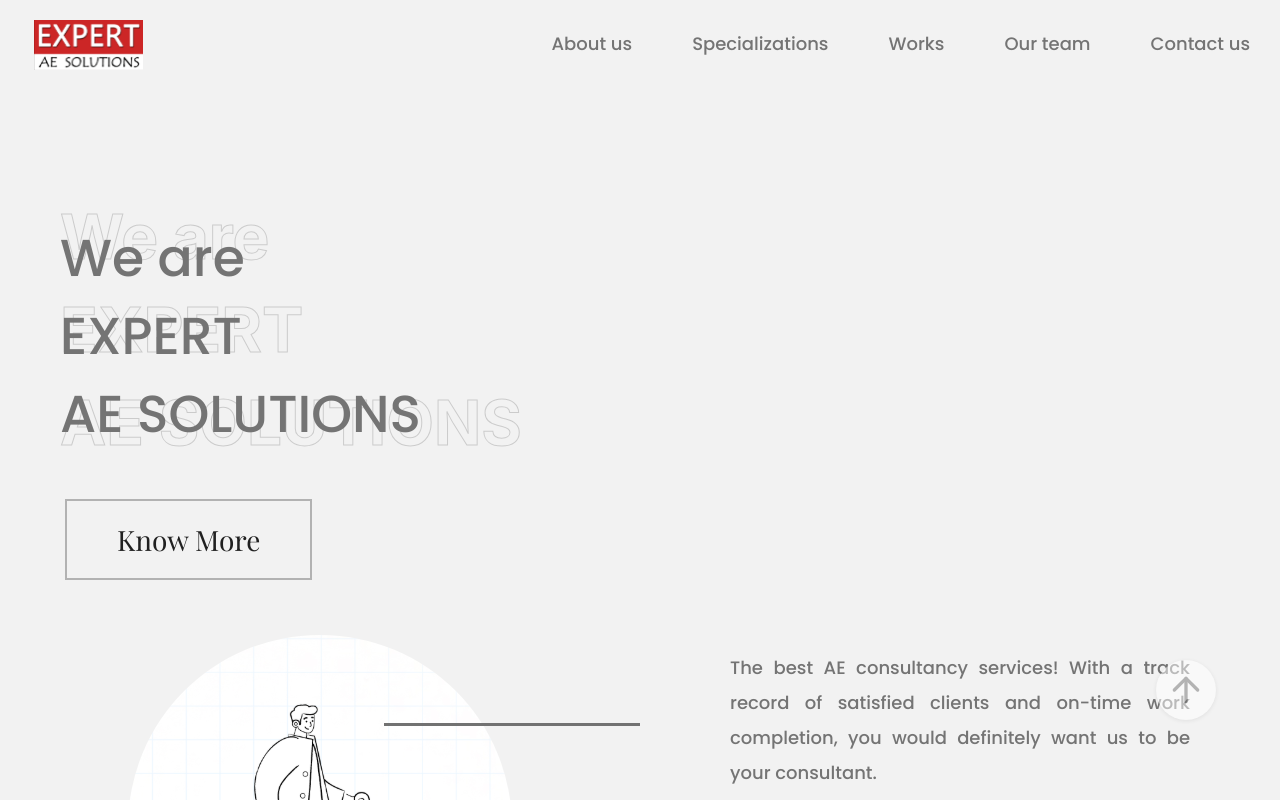
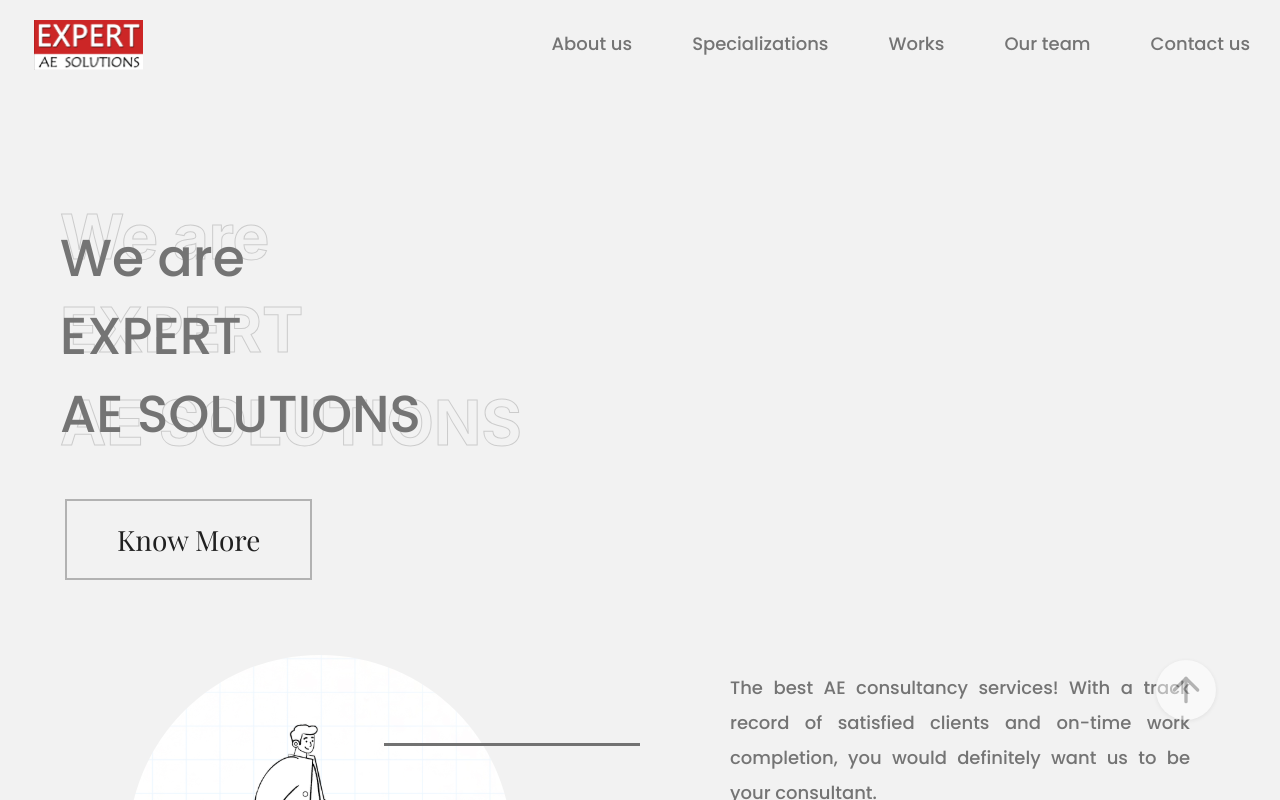
Before and after one commit to Nirbyoleek/ES-India, a React (Create React App) app: page / in a window 1280 px wide. Shown: the top 800 px of the page. Built offline with nearby package versions, Linux system fonts and the light colour scheme.

Commit message:
intro part 1 fix padding------DONE

```diff
--- a/src/components/LandingPage/intro/introStyle.module.css
+++ b/src/components/LandingPage/intro/introStyle.module.css
@@ -1,6 +1,7 @@
 .introPart1 {
   background-color: #f2f2f2;
   padding-top: 70px;
+  padding-bottom: 20px;
 }
 .introPart2 {
   background-color: #f2f2f2;
@@ -116,7 +117,7 @@
 @media screen and (min-width: 850px) {
   .introPart1 {
     padding-top: calc(100px + 70px);
-    height: 580px;
+    height: calc(580px + 20px);
     overflow: hidden;
   }
   .introPart2 {
```
